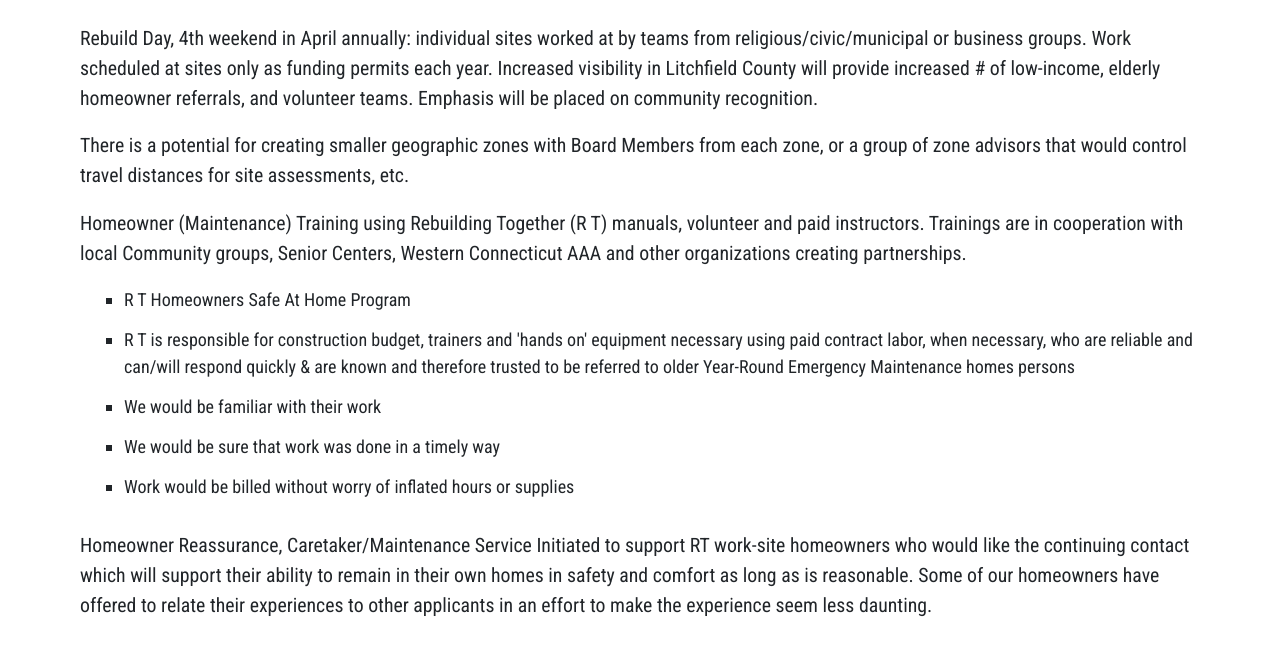
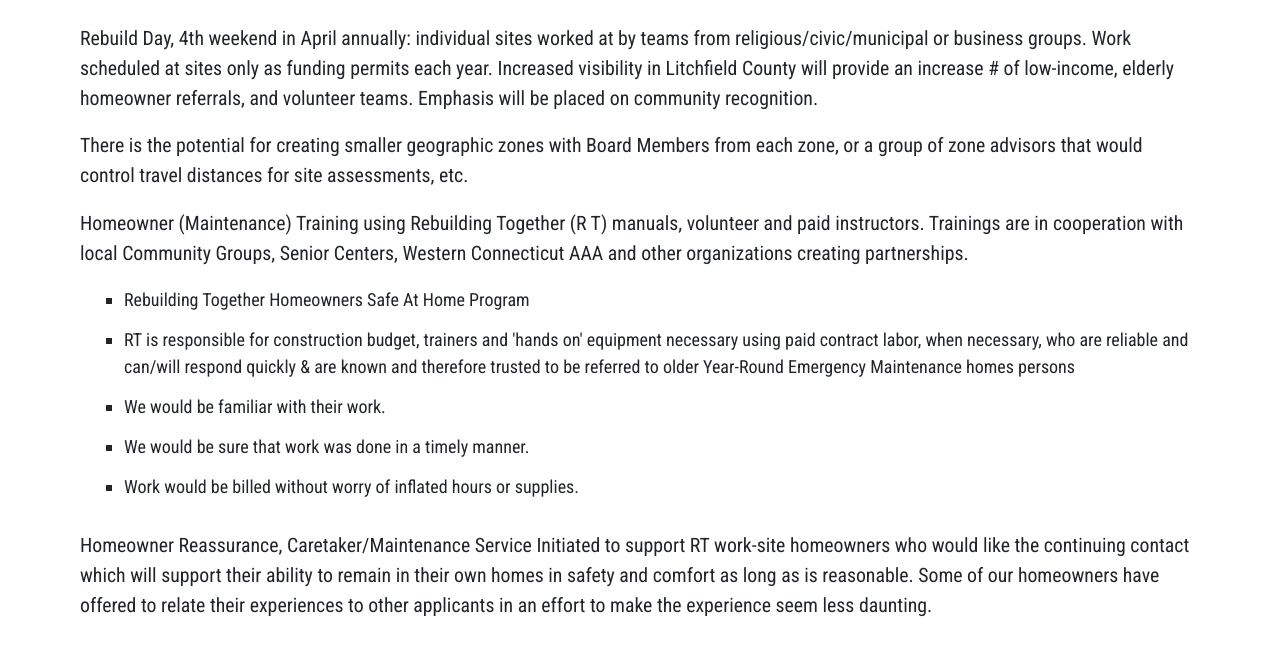
Before and after one commit to RebuildingTogetherLitchfield/rebuilding.website, a Gatsby site: page /strategic-plan in a window 1280 px wide. Shown: the part 687-1348 px from the top of the page. Built offline with nearby package versions, Linux system fonts and the light colour scheme; Gatsby itself is replaced by a stand-in of ours.

Commit message:
Grammar in strategic-plan

```diff
--- a/src/pages/strategic-plan.js
+++ b/src/pages/strategic-plan.js
@@ -27,34 +27,34 @@
             Rebuild Day, 4th weekend in April annually: individual sites worked
             at by teams from religious/civic/municipal or business groups. Work
             scheduled at sites only as funding permits each year. Increased
-            visibility in Litchfield County will provide increased # of
+            visibility in Litchfield County will provide an increase # of
             low-income, elderly homeowner referrals, and volunteer teams.
             Emphasis will be placed on community recognition.
           </p>
           <p className={styles.planText}>
-            There is a potential for creating smaller geographic zones with
+            There is the potential for creating smaller geographic zones with
             Board Members from each zone, or a group of zone advisors that would
             control travel distances for site assessments, etc.
           </p>
           <p className={styles.planText}>
             Homeowner (Maintenance) Training using Rebuilding Together (R T)
             manuals, volunteer and paid instructors. Trainings are in
-            cooperation with local Community groups, Senior Centers, Western
+            cooperation with local Community Groups, Senior Centers, Western
             Connecticut AAA and other organizations creating partnerships.
           </p>
           <ul className={styles.planTextList}>
-            <li>R T Homeowners Safe At Home Program</li>
+            <li>Rebuilding Together Homeowners Safe At Home Program</li>
             <li>
-              R T is responsible for construction budget, trainers and 'hands
-              on' equipment necessary using paid contract labor, when necessary,
-              who are reliable and can/will respond quickly & are known and
+              RT is responsible for construction budget, trainers and 'hands on'
+              equipment necessary using paid contract labor, when necessary, who
+              are reliable and can/will respond quickly & are known and
               therefore trusted to be referred to older Year-Round Emergency
               Maintenance homes persons
             </li>
-            <li>We would be familiar with their work</li>
-            <li>We would be sure that work was done in a timely way</li>
+            <li>We would be familiar with their work.</li>
+            <li>We would be sure that work was done in a timely manner.</li>
             <li>
-              Work would be billed without worry of inflated hours or supplies
+              Work would be billed without worry of inflated hours or supplies.
             </li>
           </ul>
           <p className={styles.planText}>
```
